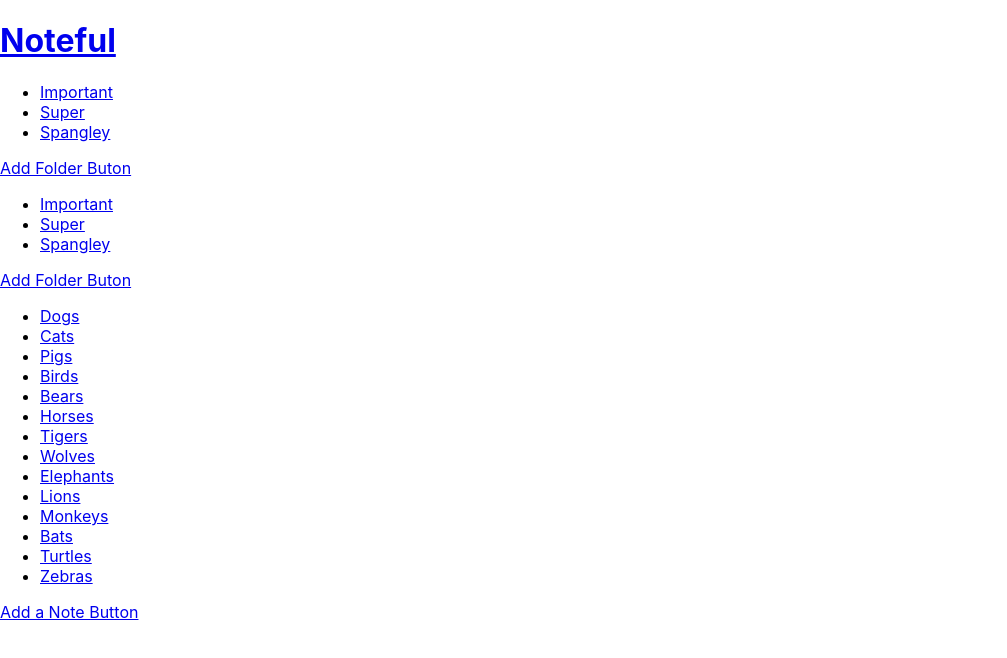
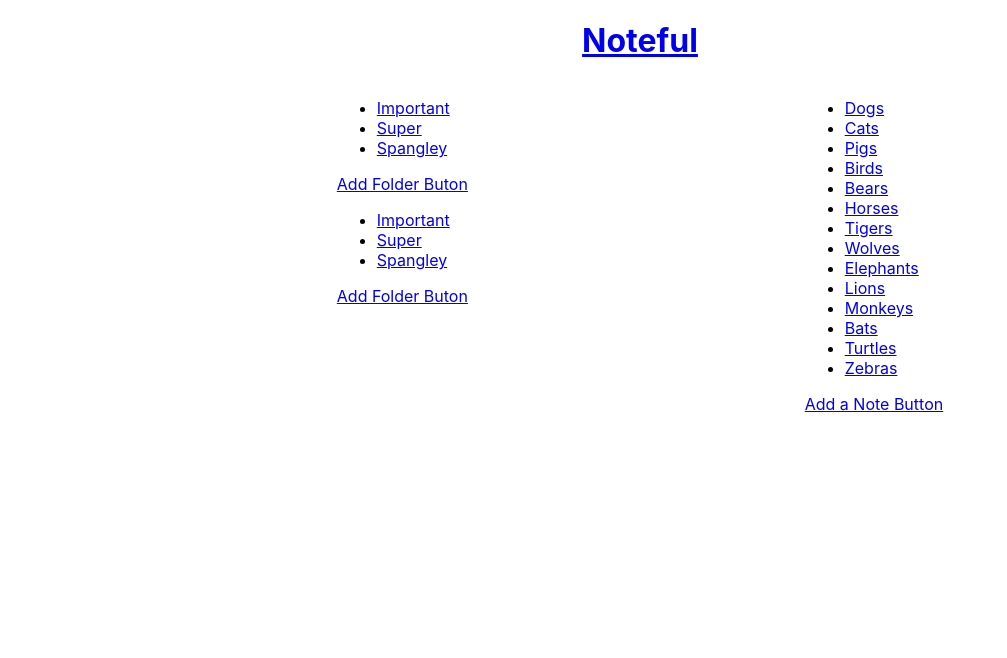
Before and after one commit to Joshua-Odell/noteful, a React (Create React App) app: page / in a window 1280 px wide. Shown: the top 658 px of the page, without its empty margins (0-1007 px from the left). Built offline with nearby package versions, Linux system fonts and the light colour scheme.

Commit message:
Centered and flexbox added

```diff
--- a/src/App.css
+++ b/src/App.css
@@ -1,3 +1,10 @@
 .App {
-    display: flexbox;
+    display: flex;
+    flex-direction: row;
+    justify-content: space-evenly;
 }
+
+h1 {
+    display: flex;
+    justify-content: center;
+}
--- a/src/App.js
+++ b/src/App.js
@@ -31,15 +31,15 @@
                     </h1>
                 </header>
                 <div className="App">
-                <div>
+                    <div className="item">
                     <BrowserRouter>
                     {['/', '/folder/:folderId'].map(path => (
-                    <Route exact path='/'><FolderList folders={folders} notes={notes} /></Route>
+                        <Route path='/'><FolderList folders={folders} notes={notes} /></Route>
                     ))}
                     </BrowserRouter>
                     </div>
 
-                <div>
+                    <div className="item">
                     <BrowserRouter>
                         <Route exact path='/'><List folders={folders} notes={notes}/></Route>
                     </BrowserRouter>
```
Lines whose indentation alone changed are shown as unchanged.
